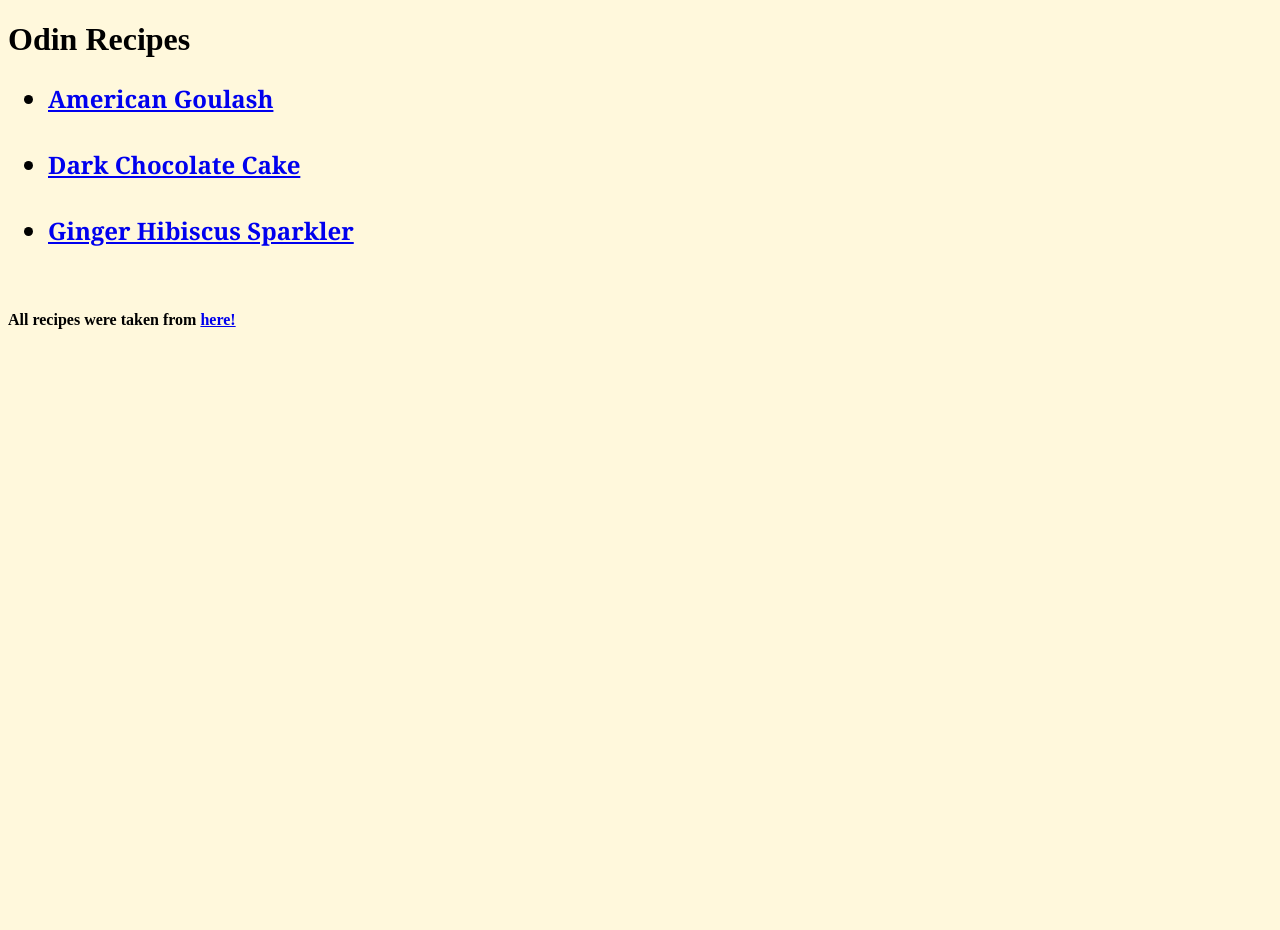
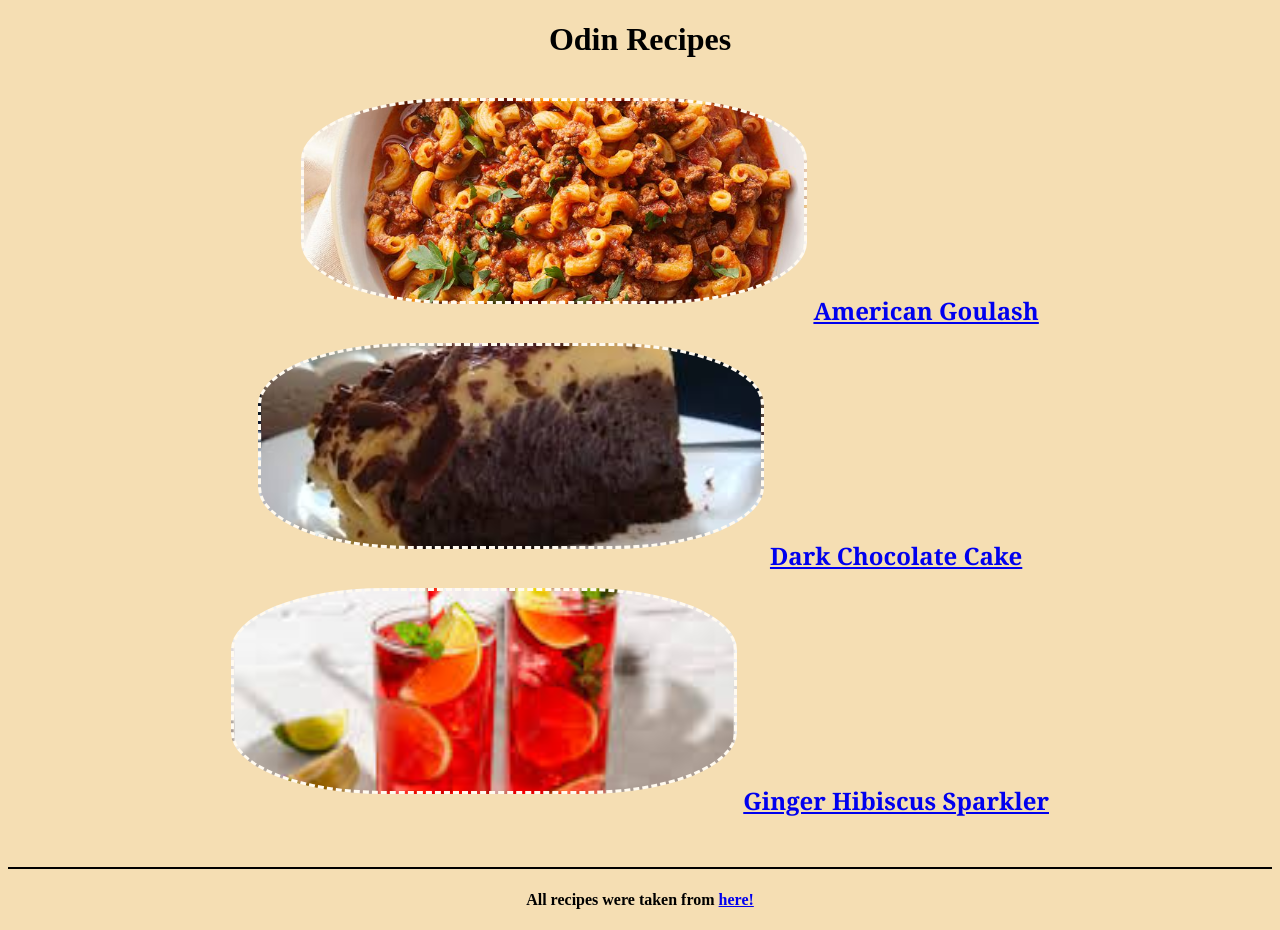
Before and after one commit to vovofoglado/odin-recipes, a plain HTML site: page index.html in a window 1280 px wide. Before the commit the page ends 800 px from the top, so only its background shows below. Drawn offline with Linux system fonts and the light colour scheme.

Commit message:
Add new css functions

```diff
--- a/index.html
+++ b/index.html
@@ -3,25 +3,20 @@
     <head lang="en">
         <meta charset="utf-8">
         <link href="style.css" rel="stylesheet">
+        <title>Receitas Odin</title>
     </head>
     <body>
         <h1>Odin Recipes</h1>
-        <ul class="lista">
-            <h3>
-        <li>
-            <a href="recipes/american-goulash.html">American Goulash</a>
-        </li>
+        <h3>
+        <div class="receita-index" id="receita-um"></div>
+        <a href="recipes/american-goulash.html">American Goulash</a>
+        <div class="receita-index" id="receita-dois"></div>
+        <a href="recipes/dark-chocolate-cake.html">Dark Chocolate Cake</a>
+        <div class="receita-index" id="receita-tres"></div>
+        <a href="recipes/ginger-hibiscus-sparkler.html">Ginger Hibiscus Sparkler</a>
+        </h3>
         <br>
-        <li>
-            <a href="recipes/dark-chocolate-cake.html">Dark Chocolate Cake</a>
-        </li>
-        <br>
-        <li>
-            <a href="recipes/ginger-hibiscus-sparkler.html">Ginger Hibiscus Sparkler</a>
-        </li>
-        </h3>
-        </ul>
-        <br>
+        <hr color="black">
         <h4>All recipes were taken from <a href="https://www.allrecipes.com/" target="_blank" rel="noopener noreferrer">here!</a></h4>
     </body>
 </html>
--- a/style.css
+++ b/style.css
@@ -15,7 +15,8 @@ p {
 }
 
 body{
-    background-color:cornsilk;
+    background-color:wheat;
+    text-align: center;
 }
 
 h3{
@@ -35,6 +36,45 @@ h5{
 
 img{
     height: auto;
+    max-width: auto;
+
+
+}
+
+div{
+    width: 300px;
+    margin: 16px auto;
+    padding: 10px;
+}
+
+div.receita-index{
+    display: inline-block;
+    border-style: dashed;
+    border-color:floralwhite;
+    border-radius: 30%;
+    padding: 100px;
+    background-position: center;
+    background-size: cover;
     max-width: 100%;
+    height: auto;
+}
+
+#receita-um{
+    margin-left: 60px;
+    background-image: url(images/goulash.jpg);
+
+}
+
+#receita-dois{
+    background-image: url(images/chocolate-cake.jpeg);
+}
+
+#receita-tres{
+    background-image: url(images/ginger-hibiscus.jpeg);
+
+}
+
+.imagem-index{
+
     border-radius: 10px;
 }
```
